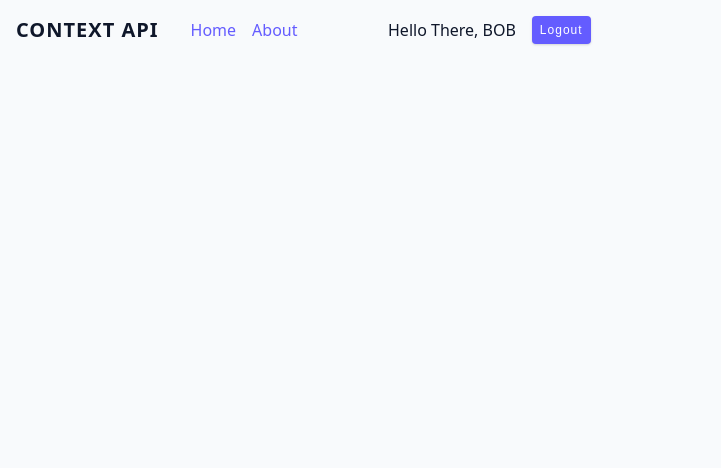
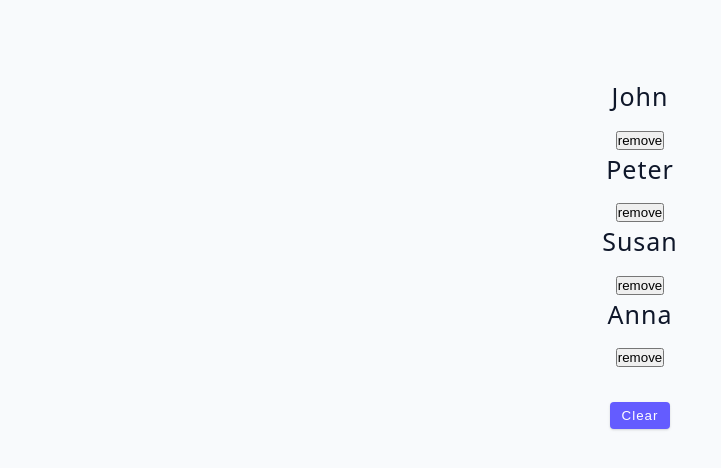
Before and after one commit to jccastaneda0201/advance_react, a React (Vite) app: page / in a window 1280 px wide. Shown: the top 468 px of the page, without its empty margins (0-721 px from the left). Built offline with nearby package versions, Linux system fonts and the light colour scheme.

Commit message:
update components

```diff
--- a/src/App.jsx
+++ b/src/App.jsx
@@ -1,9 +1,9 @@
-import Starter from './tutorial/09-context-api/starter/NavBar';
+import Starter from './tutorial/10-useReducer/starter/01-useReducer';
 // import Final from './tutorial/05-leverage-javascript/final/Person';
 
 function App() {
   return (
-    <div>
+    <div className="container">
       <Starter />
       {/* <Final /> */}
     </div>
--- a/src/tutorial/09-context-api/starter/UserContainer.jsx
+++ b/src/tutorial/09-context-api/starter/UserContainer.jsx
@@ -1,4 +1,4 @@
-import { useAppContext } from './navBar';
+import { useAppContext } from './NavBar';
 
 const UserContainer = () => {
   const { user, logout } = useAppContext();
--- a/src/tutorial/10-useReducer/starter/01-useReducer.jsx
+++ b/src/tutorial/10-useReducer/starter/01-useReducer.jsx
@@ -1,30 +1,59 @@
-import React from 'react';
+import { useReducer, useState } from 'react';
 import { data } from '../../../data';
+
+const defaultState = {
+  people: data,
+  isLoading: false,
+};
+
+const reducer = (state, action) => {};
+
 const ReducerBasics = () => {
-  const [people, setPeople] = React.useState(data);
+  const [state, dispatch] = useReducer(reducer, defaultState);
+
+  const [people, setPeople] = useState(data);
 
   const removeItem = (id) => {
-    let newPeople = people.filter((person) => person.id !== id);
-    setPeople(newPeople);
+    // let newPeople = people.filter((person) => person.id !== id);
+    // setPeople(newPeople);
   };
+
+  const clearList = () => {
+    // setPeople([]);
+  };
+
+  const resetList = () => {
+    // setPeople(data);
+  };
+
   return (
     <div>
-      {people.map((person) => {
+      {state.people.map((person) => {
         const { id, name } = person;
         return (
-          <div key={id} className='item'>
+          <div key={id} className="item">
             <h4>{name}</h4>
             <button onClick={() => removeItem(id)}>remove</button>
           </div>
         );
       })}
-      <button
-        className='btn'
-        style={{ marginTop: '2rem' }}
-        onClick={() => setPeople([])}
-      >
-        clear items
-      </button>
+      {state.people.length < 1 ? (
+        <button
+          className="btn"
+          style={{ marginTop: '2rem' }}
+          onClick={resetList}
+        >
+          reset
+        </button>
+      ) : (
+        <button
+          className="btn"
+          style={{ marginTop: '2rem' }}
+          onClick={clearList}
+        >
+          clear
+        </button>
+      )}
     </div>
   );
 };
```
